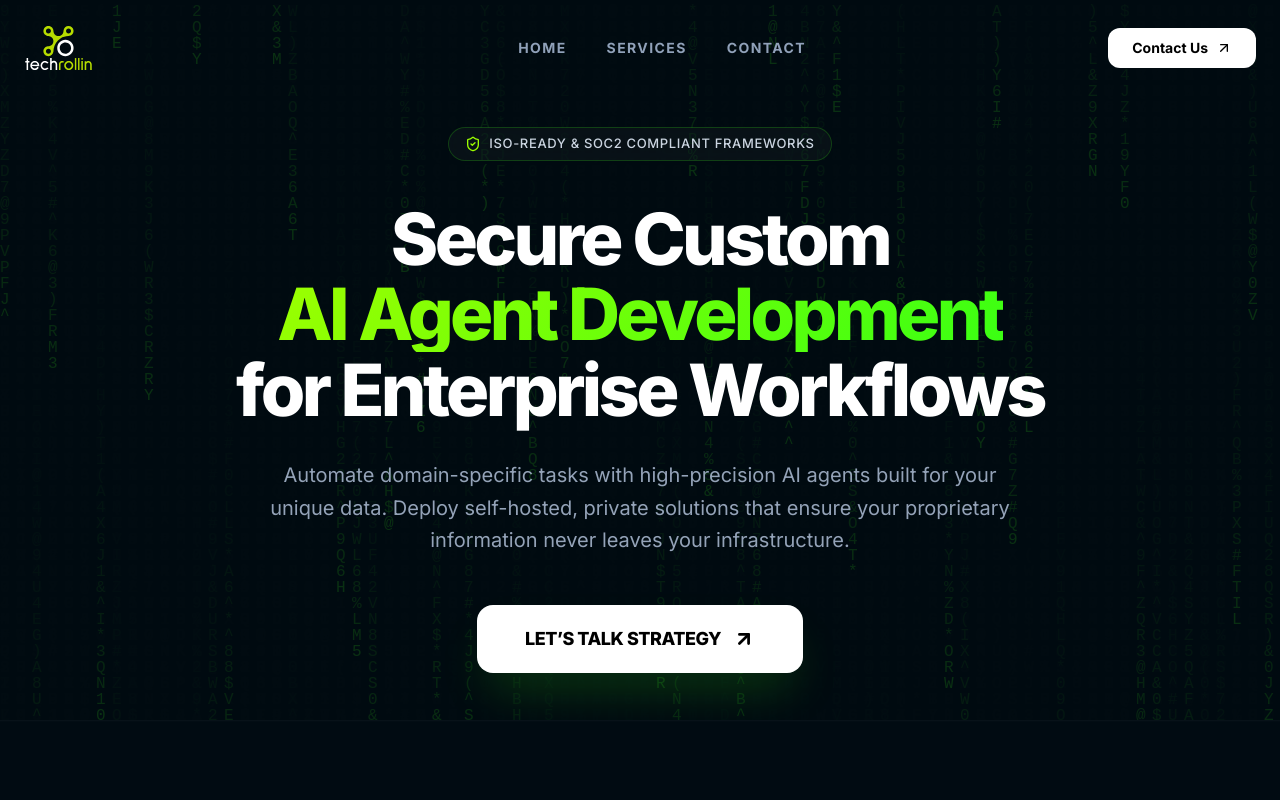
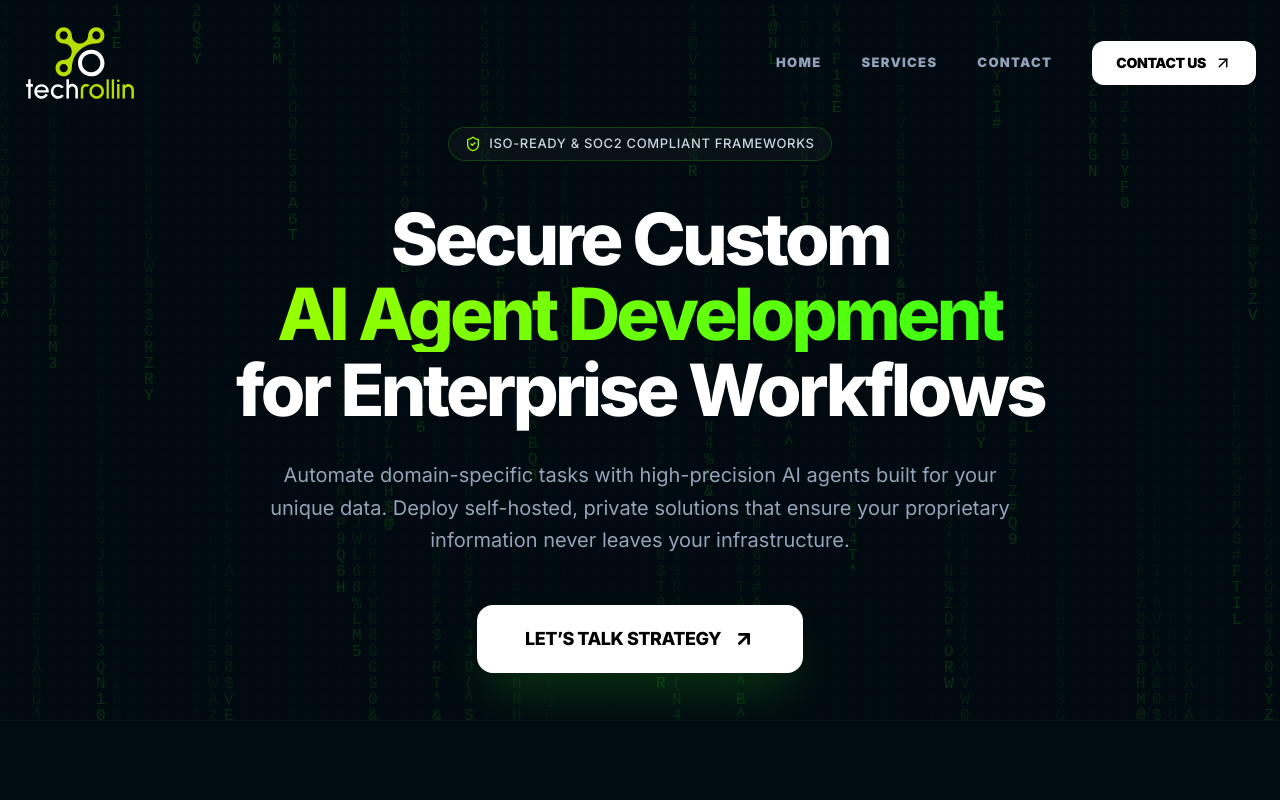
Before and after one commit to jawwadjalal/techrollin-web, a Next.js app: page / in a window 1280 px wide. Shown: the top 800 px of the page. Built offline with nearby package versions, Linux system fonts and the light colour scheme.

Commit message:
Fix: Resolved double navbar rendering and adjusted footer logo

```diff
--- a/app/layout.tsx
+++ b/app/layout.tsx
@@ -1,7 +1,7 @@
 import type { Metadata } from "next";
 import { Inter } from "next/font/google";
 import "./globals.css";
-import Navbar from "@/components/Navbar";
+import GlobalNav from "@/components/Navbar";
 import Footer from "@/components/Footer";
 
 const inter = Inter({ subsets: ["latin"] });
@@ -27,7 +27,7 @@ export default function RootLayout({
       <body className={`${inter.className} bg-black text-white antialiased`}>
 
         {/* Navbar globally yahan rahegi */}
-        <Navbar />
+        <GlobalNav />
 
         {/* Main content area */}
         <main className="min-h-screen">
--- a/components/Footer.tsx
+++ b/components/Footer.tsx
@@ -63,17 +63,15 @@ const Footer = () => {
           {/* Brand Info */}
           <div className="space-y-8">
             <Link href="/" className="flex items-center gap-4 group">
-              <div className="relative w-12 h-12 md:w-14 md:h-14 group-hover:scale-105 transition-transform duration-300">
+              {/* Logo size restricted to be professional, not huge */}
+              <div className="relative w-32 h-10 group-hover:scale-105 transition-transform duration-300">
                 <Image
                   src={HorizontalLogo}
                   alt="TechRollin Logo"
                   fill
-                  className="object-contain"
+                  className="object-contain object-left"
                 />
               </div>
-              <span className="text-xl md:text-2xl font-black tracking-tighter text-white uppercase group-hover:text-[#39FF13] transition-colors">
-                Techrollin
-              </span>
             </Link>
             <p className="text-slate-500 text-sm leading-relaxed font-medium">
               Leading the shift from simple LLM wrappers to autonomous, secure enterprise agent systems.
--- a/components/Navbar.tsx
+++ b/components/Navbar.tsx
@@ -38,55 +38,59 @@ const Navbar = () => {
   ];
 
   return (
-    <nav
-      className={`fixed top-0 left-0 right-0 z-[100] transition-all duration-300 ${
-        isScrolled ? "py-4 bg-black/80 backdrop-blur-xl border-b border-white/5" : "py-6 bg-transparent"
-      }`}
-    >
+    <nav className={`fixed top-0 left-0 right-0 z-[100] transition-all duration-300 ${
+      isScrolled ? "py-3 bg-black/90 backdrop-blur-xl border-b border-white/5" : "py-6 bg-transparent"
+    }`}>
       <div className="max-w-7xl mx-auto px-6 flex items-center justify-between">
 
-        <Link href="/" className="flex items-center gap-4 cursor-pointer group">
-          {/* Logo Size fixed for visibility */}
-          <div className="relative w-36 h-10 md:w-48 md:h-12 group-hover:scale-105 transition-transform duration-300">
+        {/* 1. LOGO - Stays on the Left */}
+        <Link href="/" className="flex-shrink-0 cursor-pointer">
+          <div className={`relative transition-all duration-300 ${isScrolled ? "w-20 md:w-24" : "w-24 md:w-28"}`}>
             <Image
               src={HorizontalLogo}
               alt="TechRollin Logo"
-              fill
-              className="object-contain object-left"
+              width={120}
+              height={35}
+              className="object-contain"
               priority
             />
           </div>
         </Link>
 
+        {/* 2. RIGHT GROUP - Links and Button together */}
         <div className="hidden md:flex items-center gap-10">
+          {/* Navigation Links */}
+          <div className="flex items-center gap-8 lg:gap-10">
             {navLinks.map((link, index) => (
               <Link
                 key={`${link.name}-${index}`}
                 href={link.href}
                 onClick={link.name === "Contact" ? handleContactClick : undefined}
-              className="text-sm font-bold text-slate-400 hover:text-[#39FF13] transition-colors uppercase tracking-widest"
+                className="text-[13px] font-black text-slate-400 hover:text-[#39FF13] transition-colors uppercase tracking-widest whitespace-nowrap"
               >
                 {link.name}
               </Link>
             ))}
           </div>
 
-        <div className="hidden md:block">
-          <Link href="/#contact-form-section" onClick={handleContactClick}>
-            <button className="px-6 py-2.5 bg-white text-black text-sm font-bold rounded-xl hover:bg-[#39FF13] transition-all flex items-center gap-2">
-              Contact Us <ArrowUpRight size={16} />
+          {/* CTA Button */}
+          <Link href="/#contact-form-section" onClick={handleContactClick} className="flex-shrink-0">
+            <button className="px-6 py-3 bg-white text-black text-sm font-black rounded-xl hover:bg-[#39FF13] transition-all flex items-center gap-2 uppercase tracking-tight">
+              Contact Us <ArrowUpRight size={18} />
             </button>
           </Link>
         </div>
 
+        {/* Mobile Toggle */}
         <button
           className="md:hidden text-white"
           onClick={() => setMobileMenuOpen(!mobileMenuOpen)}
         >
-          {mobileMenuOpen ? <X /> : <Menu />}
+          {mobileMenuOpen ? <X size={24} /> : <Menu size={24} />}
         </button>
       </div>
 
+      {/* Mobile Menu */}
       {mobileMenuOpen && (
         <motion.div
           initial={{ opacity: 0, y: -20 }}
@@ -101,13 +105,13 @@ const Navbar = () => {
                 if (link.name === "Contact") handleContactClick(e);
                 else setMobileMenuOpen(false);
               }}
-              className="text-lg font-medium text-slate-400 hover:text-[#39FF13]"
+              className="text-lg font-bold text-slate-400 hover:text-[#39FF13] uppercase tracking-widest"
             >
               {link.name}
             </Link>
           ))}
           <Link href="/#contact-form-section" onClick={handleContactClick}>
-            <button className="w-full py-4 bg-white text-black font-bold rounded-xl hover:bg-[#39FF13]">
+            <button className="w-full py-4 bg-white text-black font-black rounded-xl hover:bg-[#39FF13] uppercase">
               Contact Us
             </button>
           </Link>
```
Lines whose indentation alone changed are shown as unchanged.
